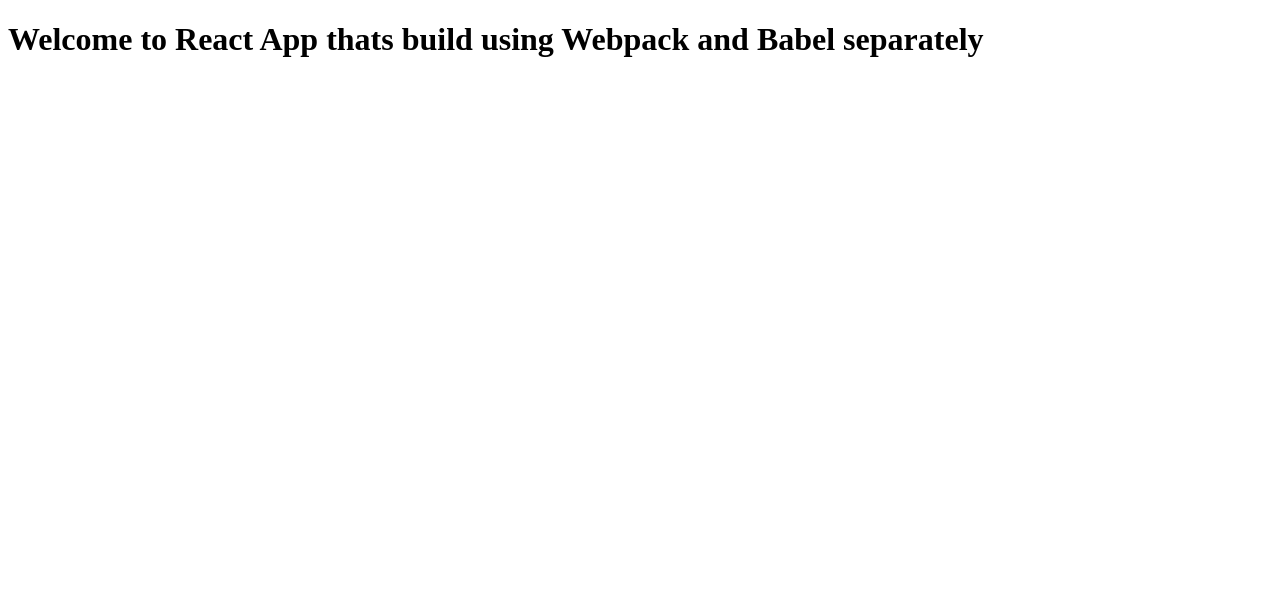
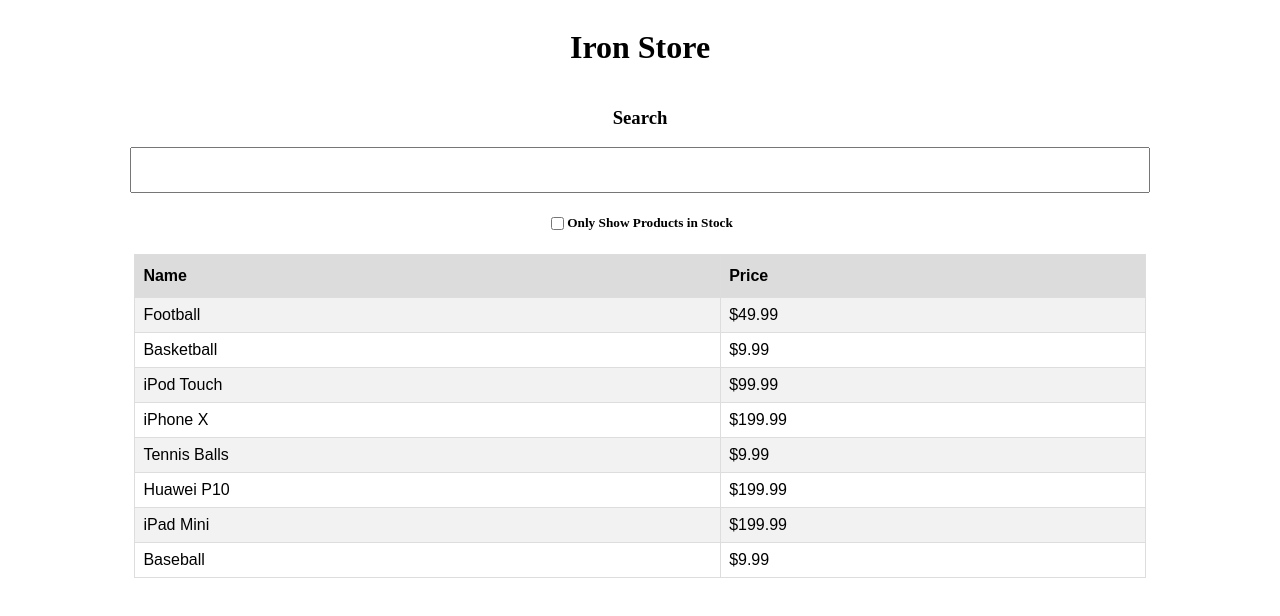
Before and after one commit to samajoel/littlereactapp, a React app in the folder my-app/my-app/: page / in a window 1280 px wide. Shown: the top 616 px of the page. Built offline with nearby package versions, Linux system fonts and the light colour scheme.

Commit message:
Adding styles, adding data

```diff
--- a/my-app/my-app/package.json
+++ b/my-app/my-app/package.json
@@ -20,10 +20,12 @@
     "@babel/runtime": "^7.21.5",
     "babel-eslint": "^10.1.0",
     "babel-loader": "^8.3.0",
+    "css-loader": "^6.7.3",
     "eslint": "^8.9.0",
     "eslint-config-airbnb-base": "^15.0.0",
     "eslint-config-prettier": "^8.3.0",
     "eslint-plugin-jest": "^26.1.0",
+    "style-loader": "^3.3.2",
     "webpack": "^5.68.0",
     "webpack-cli": "^4.9.2",
     "webpack-dev-server": "^4.7.4"
--- /dev/null
+++ b/my-app/my-app/src/App.css
@@ -0,0 +1,57 @@
+.main {
+  width: 100%;
+  height: 80%;
+  display: flex;
+  flex-direction: column;
+  align-items: center;
+  justify-content: center;
+  background-color: white;
+}
+
+.input {
+  display: flex;
+  flex-direction: row;
+}
+
+.search {
+  width: 80%;
+  display: flex;
+  flex-direction: column;
+  align-items: center;
+  justify-content: center;
+}
+
+.search input {
+  width: 100%;
+  height: 40px;
+}
+.tablecontainer {
+  width: 80%;
+}
+.tablecontainer table {
+  font-family: Arial, Helvetica, sans-serif;
+  border-collapse: collapse;
+  width: 100%;
+}
+
+.tablecontainer table td,
+.tablecontainer table th {
+  border: 1px solid #ddd;
+  padding: 8px;
+}
+
+.tablecontainer table tr:nth-child(even) {
+  background-color: #f2f2f2;
+}
+
+.tablecontainer table tr:hover {
+  background-color: #ddd;
+}
+
+.tablecontainer table th {
+  padding-top: 12px;
+  padding-bottom: 12px;
+  text-align: left;
+  background-color: gainsboro;
+  color: black;
+}
--- a/my-app/my-app/src/App.js
+++ b/my-app/my-app/src/App.js
@@ -1,11 +1,51 @@
 import React from "react";
+import { products } from "./data";
+import "./App.css";
 
-export default function App() {
+function Searchbar() {
   return (
-    <>
-      <h1>
-        Welcome to React App thats build using Webpack and Babel separately
-      </h1>
-    </>
+    <div className="search">
+      <h3>Search</h3>
+      <input></input>
+    </div>
   );
 }
+
+function CheckBox() {
+  return (
+    <div className="input">
+      <input type="checkbox"></input>
+      <h5>Only Show Products in Stock</h5>
+    </div>
+  );
+}
+
+function Table() {
+  return (
+    <div className="tablecontainer">
+      <table>
+        <tr>
+          <th>Name</th>
+          <th>Price</th>
+        </tr>
+        {products.map((product) => (
+          <tr>
+            <td>{product.name}</td>
+            <td>{product.price}</td>
+          </tr>
+        ))}
+      </table>
+    </div>
+  );
+}
+
+export default function Main() {
+  return (
+    <div className="main">
+      <h1> Iron Store </h1>
+      <Searchbar />
+      <CheckBox />
+      <Table />
+    </div>
+  );
+}
--- /dev/null
+++ b/my-app/my-app/src/data.js
@@ -0,0 +1,58 @@
+export const products = [
+  {
+    category: "Sporting Goods",
+    price: "$49.99",
+    inStock: true,
+    name: "Football",
+    id: "295a4dab-74b2-4e60-b3c2-c1346aba7585",
+  },
+  {
+    category: "Sporting Goods",
+    price: "$9.99",
+    inStock: false,
+    name: "Basketball",
+    id: "6cf41052-7869-490f-9c2c-8f8efd2a4b5d",
+  },
+  {
+    category: "Electronics",
+    price: "$99.99",
+    inStock: true,
+    name: "iPod Touch",
+    id: "6fa4681a-61e1-4bf6-823a-24b2fe335543",
+  },
+  {
+    category: "Electronics",
+    price: "$199.99",
+    inStock: false,
+    name: "iPhone X",
+    id: "bbdabd03-0e02-4e7d-a7fc-ce52cc1164be",
+  },
+  {
+    category: "Sporting Goods",
+    price: "$9.99",
+    inStock: true,
+    name: "Tennis Balls",
+    id: "5358b8a4-fe62-4f7d-9a22-712be95a1f72",
+  },
+  {
+    category: "Electronics",
+    price: "$199.99",
+    inStock: true,
+    name: "Huawei P10",
+    id: "10858000-7894-4d77-bd0f-24639d111e74",
+  },
+  {
+    category: "Electronics",
+    price: "$199.99",
+    inStock: true,
+    name: "iPad Mini",
+    id: "a385a23f-07ed-4340-9ba7-937a0ce5f151",
+  },
+  {
+    category: "Sporting Goods",
+    price: "$9.99",
+    inStock: true,
+    name: "Baseball",
+    id: "4522f16e-3f55-4863-ae36-e935ec9cb4ef",
+  },
+];
--- a/my-app/my-app/webpack.config.js
+++ b/my-app/my-app/webpack.config.js
@@ -73,6 +73,10 @@
         exclude: /node_modules/, //folder to be excluded
         use: "babel-loader", //loader which we are going to use
       },
+      {
+        test: /\.css$/,
+        use: ["style-loader", "css-loader"],
+      },
     ],
   },
 };
```
Also changed, not shown: 1 other file (tests, documents, lock files or other folders).
